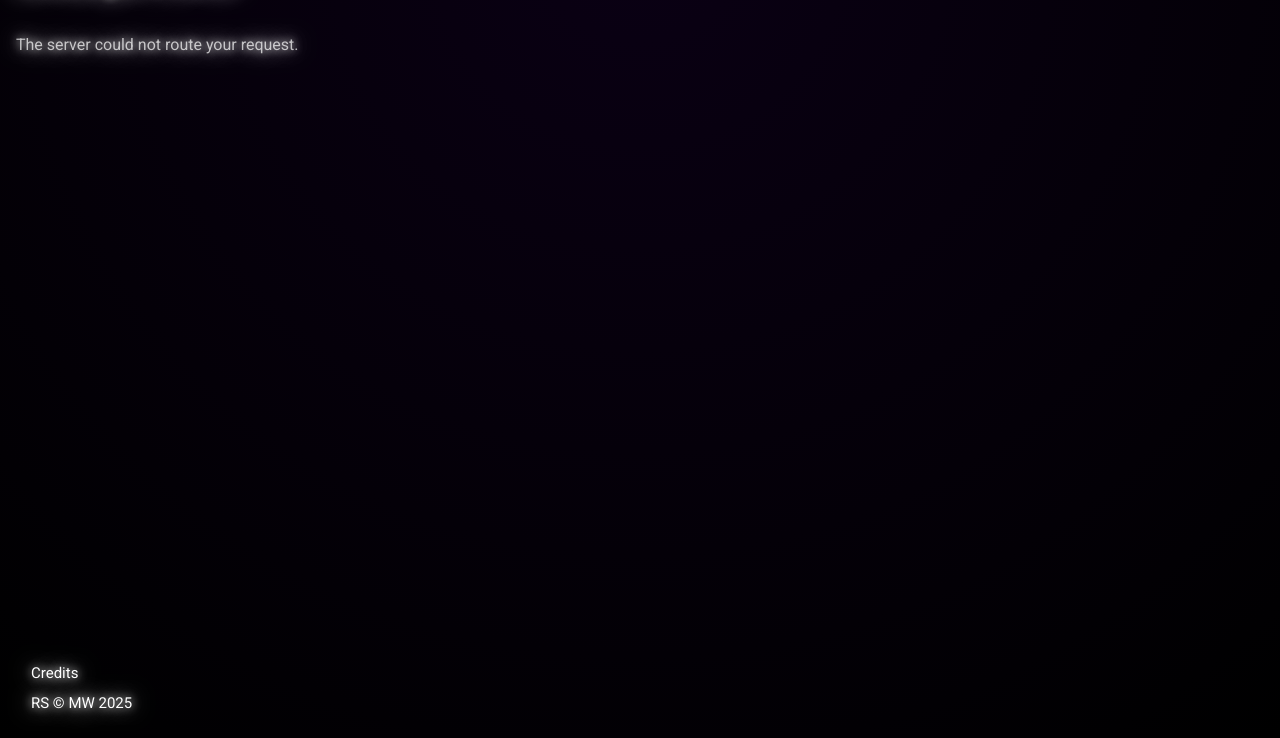
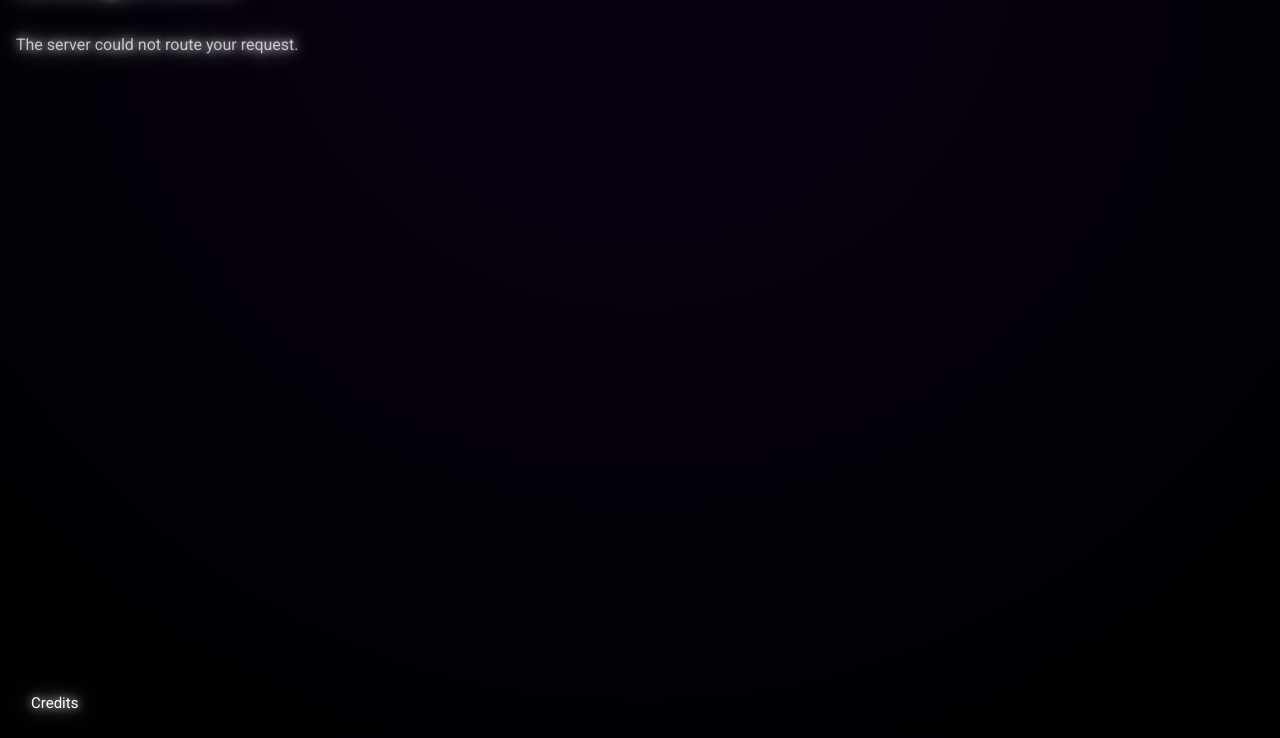
Before and after one commit to winkygamer0987/project-pluto, a website: page public/404.html in a window 1280 px wide. Shown: the part 62-800 px from the top of the page. Drawn offline with Linux system fonts and the light colour scheme.

Commit message:
Remove copyright notice from 404 page
Removed copyright notice from the footer.

```diff
--- a/public/404.html
+++ b/public/404.html
@@ -25,7 +25,7 @@
 				href="credits.html"
 				>Credits</a
 			>
-			<span>RS &copy; MW 2025</span>
+			<span></span>
 		</footer>
 	</body>
 </html>
```
